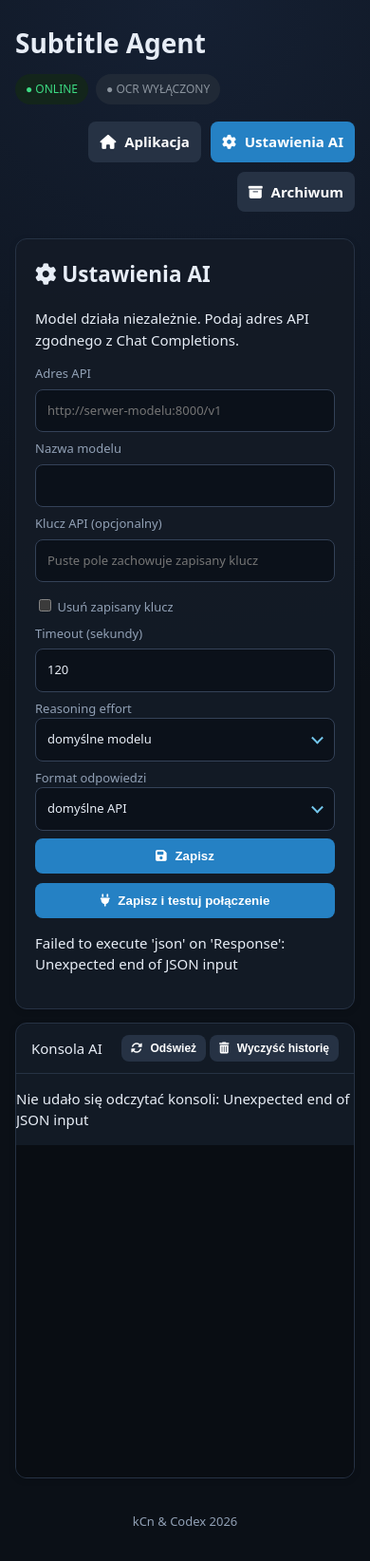
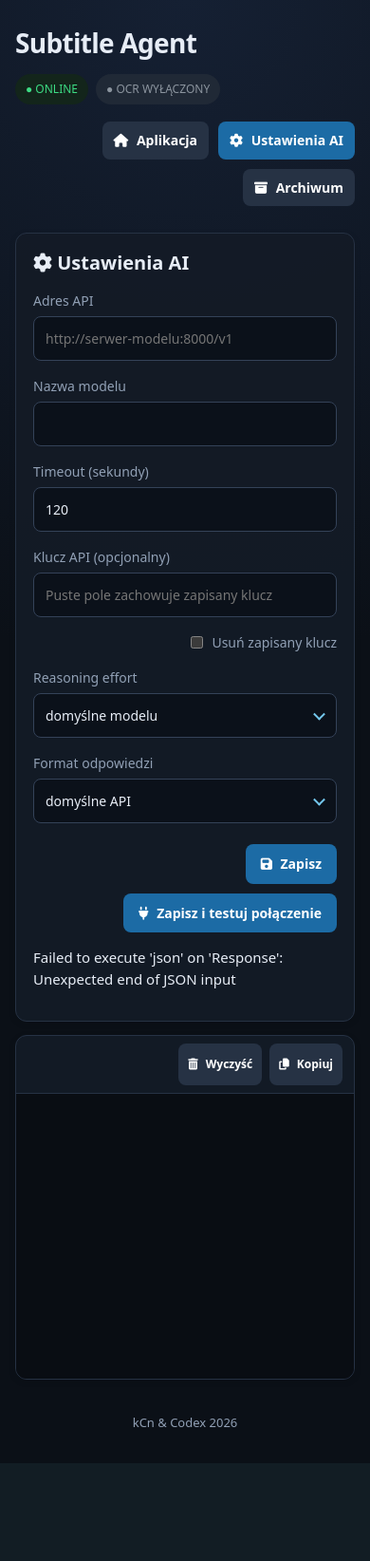
Before and after one commit to kCn3333/subtitle-agent, a FastAPI app: page /settings in a window 390 px wide. Shown: the whole page at 95% size. After the commit the page ends 1541 px from the top, so only its background shows below. Run offline with FastAPI, Linux system fonts and the light colour scheme; data that the repository does not hold is empty; parts of the project's set-up code (start-up, migrations or seed data) failed here and were passed over; some libraries are stand-ins or nearby versions.

Commit message:
Refine GUI actions, console controls and compact archive

```diff
--- /dev/null
+++ b/app/static/console-tools.js
@@ -0,0 +1,24 @@
+// The HTTP LAN deployment also needs copying when the secure Clipboard API is unavailable.
+async function copyConsoleText(text){
+  if(globalThis.navigator?.clipboard?.writeText){
+    try{await navigator.clipboard.writeText(text);return}catch{/* Try browser copy in HTTP/permission-restricted deployments. */}
+  }
+  const previous=document.activeElement,selection=document.getSelection();
+  const ranges=selection?Array.from({length:selection.rangeCount},(_,i)=>selection.getRangeAt(i).cloneRange()):[];
+  const field=document.createElement('textarea');field.value=text;field.className='clipboard-field';
+  field.setAttribute('readonly','');document.body.append(field);field.select();
+  try{if(!document.execCommand('copy'))throw new Error('Nie udało się skopiować. Zaznacz treść konsoli i skopiuj ręcznie.')}
+  finally{
+    field.remove();previous?.focus({preventScroll:true});
+    if(selection){selection.removeAllRanges();ranges.forEach(range=>selection.addRange(range))}
+  }
+}
+for(const button of document.querySelectorAll('[data-copy-console]')){
+  const feedback=document.createElement('span');feedback.className='sr-only';feedback.setAttribute('role','status');button.after(feedback);
+  button.addEventListener('click',async()=>{
+    const console=document.getElementById(button.dataset.copyConsole);
+    const text=Array.from(console.children,node=>node.textContent).join('\n');
+    try{await copyConsoleText(text);button.title='Skopiowano';feedback.textContent='Skopiowano zawartość konsoli.'}
+    catch(error){button.title=error.message;feedback.textContent=error.message}
+  });
+}
--- a/app/static/settings.js
+++ b/app/static/settings.js
@@ -55,11 +55,10 @@ async function refreshAiConsole(){
       aiConsole.scrollTop=atBottom?aiConsole.scrollHeight:scrollTop;
       consoleSignature=signature;
     }
-    aiConsoleState.textContent=entries.length?'Ostatnie 100 wpisów · odświeżanie co 2 s.':'Brak komunikatów. Wykonaj test połączenia lub synchronizację.';
+    aiConsoleState.textContent='';
   }catch(error){aiConsoleState.textContent=`Nie udało się odczytać konsoli: ${error.message}`}
   finally{consoleBusy=false}
 }
-document.querySelector('#refresh-ai-console').addEventListener('click',refreshAiConsole);
 document.querySelector('#clear-ai-console').addEventListener('click',async()=>{
   consoleGeneration++;
   try{
--- a/app/static/styles.css
+++ b/app/static/styles.css
@@ -13,10 +13,10 @@
 }
 * { box-sizing: border-box; }
 body { margin: 0; background: radial-gradient(circle at top, #152033, var(--bg) 45%); color: var(--text); font: 15px/1.5 system-ui, sans-serif; }
-main { width: min(1000px, calc(100% - 32px)); margin: 48px auto; }
+main { width: min(1000px, calc(100% - 32px)); margin: 32px auto; }
 header { display: flex; justify-content: space-between; align-items: center; margin-bottom: 28px; }
-h1 { margin: 0; font-size: 36px; }
-h2 { margin-top: 0; }
+h1 { margin: 0; font-size: 30px; letter-spacing: -.025em; }
+h2 { margin: 0 0 16px; font-size: 20px; line-height: 1.3; }
 h3 { margin: 20px 0 8px; color: var(--blue); }
 .health-group { display: flex; gap: 8px; align-items: center; }
 .health { padding: 7px 11px; border-radius: 99px; background: #13251b; color: var(--green); font-size: 12px; }
@@ -36,7 +36,7 @@ input:focus, select:focus { border-color: #438fc4; box-shadow: 0 0 0 3px #2581c4
 .select-wrap::after { position: absolute; top: 50%; right: 14px; width: 7px; height: 7px; border-right: 2px solid var(--blue); border-bottom: 2px solid var(--blue); content: ""; pointer-events: none; transform: translateY(-70%) rotate(45deg); }
 .select-wrap select { width: 100%; height: 100%; min-width: 230px; padding-right: 38px; appearance: none; cursor: pointer; }
 select option { background: var(--panel); color: var(--text); }
-button, .button { padding: 11px 16px; border: 0; border-radius: 8px; background: #2581c4; color: white; font-weight: 650; text-decoration: none; cursor: pointer; transition: filter .15s, transform .15s; }
+button, .button { padding: 11px 16px; border: 0; border-radius: 8px; background: #1c6ba5; color: white; font-weight: 650; text-decoration: none; cursor: pointer; transition: filter .15s, transform .15s; }
 button:hover, .button:hover { filter: brightness(1.12); }
 button:active, .button:active { transform: translateY(1px); }
 .status { display: grid; grid-template-columns: minmax(0, 1fr) auto; gap: 28px; align-items: stretch; padding: 24px; border-color: #2b3c4f; background: linear-gradient(135deg, rgba(20, 31, 43, .98), rgba(16, 24, 34, .98)); }
@@ -58,10 +58,10 @@ button:active, .button:active { transform: translateY(1px); }
 .download-button span { margin: 0; color: white; font-size: inherit; }
 .agent-button:disabled { border: 1px solid #3a4654; background: #28323e; color: #8491a1; cursor: not-allowed; opacity: 1; }
 .console-card { padding: 0; overflow: hidden; }
-.console-head { display: flex; padding: 12px 16px; align-items: center; justify-content: space-between; border-bottom: 1px solid var(--line); }
+.console-head { display: flex; padding: 12px 16px; align-items: center; justify-content: flex-end; gap: 8px; border-bottom: 1px solid var(--line); }
 .console-head button { padding: 7px 10px; background: #263244; font-size: 12px; }
-.console { height: 350px; padding: 14px; overflow: auto; background: #090d13; font: 13px/1.7 ui-monospace, SFMono-Regular, Consolas, monospace; scroll-behavior: smooth; }
-.entry { white-space: pre-wrap; }
+.console { height: 350px; padding: 14px; overflow: auto; background: #090d13; font: 13px/1.7 ui-monospace, SFMono-Regular, Consolas, monospace; overscroll-behavior: contain; }
+.entry { white-space: pre-wrap; overflow-wrap: anywhere; }
 .INFO { color: var(--blue); }
 .SUCCESS { color: var(--green); }
 .WARNING { color: var(--yellow); }
@@ -87,24 +87,63 @@ footer { padding: 22px 0 8px; color: var(--muted); font-size: 13px; text-align:
 .brand-row { display: flex; align-items: center; gap: 20px; flex-wrap: wrap; }
 .app-nav { display: flex; justify-content: flex-end; flex-wrap: wrap; gap: 10px; margin-top: 18px; }
 .app-nav .button { background: #263244; }
-.app-nav [aria-current="page"] { background: #2581c4; }
+.app-nav [aria-current="page"] { background: #1c6ba5; }
 button .fa-solid, .button .fa-solid { margin-right: 5px; }
-.ai-actions { margin-top: 16px; flex-wrap: wrap; }
+
 #ai-sync-status:empty { display: none; }
 .table-scroll { overflow-x: auto; }
 .archive-table { border-collapse: collapse; width: 100%; text-align: left; }
-.archive-table th, .archive-table td { padding: 14px 12px; border-bottom: 1px solid var(--line); vertical-align: top; }
+.archive-table th, .archive-table td { padding: 10px 12px; border-bottom: 1px solid var(--line); vertical-align: top; }
 .archive-table th { color: var(--muted); font-size: 13px; }
-.archive-table td:first-child { white-space: nowrap; font-size: 13px; color: var(--muted); }
-.archive-table td:nth-child(2) { min-width: 170px; font-weight: 650; overflow-wrap: anywhere; }
+.archive-table td:first-child { width: 44%; min-width: 190px; overflow-wrap: anywhere; }
+.archive-date { display: block; margin-bottom: 3px; color: var(--muted); font-size: 12px; font-variant-numeric: tabular-nums; }
+.archive-title { display: block; font-weight: 650; }
 .archive-files { list-style: none; margin: 0; padding: 0; min-width: 150px; }
-.archive-files li + li { margin-top: 10px; }
+.archive-files li + li { margin-top: 6px; }
 .archive-files a { color: var(--blue); text-decoration: none; overflow-wrap: anywhere; }
 .archive-files a:hover { text-decoration: underline; }
-.archive-files small { display: block; color: var(--muted); }
 @media (max-width: 700px) {
   .brand-row { gap: 12px; }
   .brand-row h1 { font-size: 28px; }
   .health-group { flex-wrap: wrap; }
   .app-nav .button { padding: 10px 12px; }
 }
+
+.action-panel { display: grid; grid-template-columns: minmax(0, 1fr) 205px; align-items: center; gap: 28px; }
+.action-content { min-width: 0; }
+.action-content label { margin-bottom: 0; }
+.action-content .select-wrap { margin-top: 6px; }
+.panel-actions { display: flex; flex-direction: column; gap: 9px; }
+.panel-actions .button, .panel-actions button { text-align: center; }
+.reference-panel { margin-top: 20px; padding-top: 20px; border-top: 1px solid var(--line); }
+.settings-fields { display: grid; grid-template-columns: repeat(2, minmax(0, 1fr)); gap: 16px 20px; }
+.settings-fields label { margin: 0; font-size: 14px; }
+.settings-fields .select-wrap { margin-top: 6px; }
+.field-wide { grid-column: 1 / -1; }
+.key-options { display: flex; flex-wrap: wrap; justify-content: space-between; gap: 8px 16px; color: var(--muted); font-size: 13px; }
+.key-options label { display: flex; align-items: center; gap: 6px; }
+.form-actions { justify-content: flex-end; margin-top: 22px; flex-wrap: wrap; }
+#settings-status:empty { display: none; }
+button, .button { font: inherit; font-size: 14px; font-weight: 650; line-height: 1.4; }
+button:focus-visible, a:focus-visible, .console:focus-visible { outline: 3px solid var(--blue); outline-offset: 3px; }
+.console-head { padding: 8px 12px; }
+.console-head button { min-height: 36px; }
+.archive-table tbody tr:hover { background: #1a2635; }
+.archive-table tr:last-child td { border-bottom: 0; }
+.archive-files a { font-size: 13px; }
+.sr-only { position: absolute; width: 1px; height: 1px; padding: 0; margin: -1px; overflow: hidden; clip-path: inset(50%); white-space: nowrap; border: 0; }
+.clipboard-field { position: fixed; left: -9999px; top: 0; }
+@media (max-width: 700px) {
+  .action-panel { grid-template-columns: minmax(0, 1fr); gap: 16px; }
+  .panel-actions { width: min(100%, 260px); justify-self: end; }
+  .settings-fields { grid-template-columns: minmax(0, 1fr); }
+  .row.form-actions { align-items: flex-end; }
+  .console-head button { min-height: 44px; }
+  .card { padding: 18px; }
+  .console { height: 300px; padding: 12px; }
+}
+@media (prefers-reduced-motion: reduce) {
+  *, *::before, *::after { transition: none !important; scroll-behavior: auto !important; }
+}
+
+.console-card:focus-within { border-color: var(--blue); }
--- a/app/templates/archive.html
+++ b/app/templates/archive.html
@@ -1,10 +1,10 @@
 <!doctype html>
 <html lang="pl"><head><meta charset="utf-8"><meta name="viewport" content="width=device-width,initial-scale=1">
-<title>Archiwum · {{ app_name }}</title><link rel="stylesheet" href="/static/styles.css">
+<title>Archiwum · {{ app_name }}</title><link rel="stylesheet" href="/static/styles.css?v=gui-compact-2">
 <link rel="stylesheet" href="/static/fontawesome/css/fontawesome.min.css"><link rel="stylesheet" href="/static/fontawesome/css/solid.min.css"></head>
 <body><main>{% include 'header.html' %}
 <section class="card"><h2><i class="fa-solid fa-box-archive" aria-hidden="true"></i> Archiwum</h2>
 <p id="archive-status" role="status">Wczytywanie…</p>
-<div class="table-scroll"><table class="archive-table"><thead><tr><th scope="col">Data</th><th scope="col">Tytuł filmu / odcinka</th><th scope="col">Workpacki</th><th scope="col">Wygenerowane napisy</th></tr></thead><tbody id="archive-rows"></tbody></table></div>
+<div class="table-scroll"><table class="archive-table" aria-label="Ostatnio opracowywane filmy i odcinki"><thead><tr><th scope="col">Tytuł filmu / odcinka</th><th scope="col">Workpacki</th><th scope="col">Wygenerowane napisy</th></tr></thead><tbody id="archive-rows"></tbody></table></div>
 </section><footer>kCn &amp; Codex 2026</footer></main>
-<script src="/static/header.js"></script><script src="/static/archive.js"></script></body></html>
+<script src="/static/header.js"></script><script src="/static/archive.js?v=gui-compact-2"></script></body></html>
--- a/app/templates/settings.html
+++ b/app/templates/settings.html
@@ -1,26 +1,26 @@
 <!doctype html>
 <html lang="pl"><head><meta charset="utf-8"><meta name="viewport" content="width=device-width,initial-scale=1">
-<title>Ustawienia AI · {{ app_name }}</title><link rel="stylesheet" href="/static/styles.css"><link rel="stylesheet" href="/static/fontawesome/css/fontawesome.min.css"><link rel="stylesheet" href="/static/fontawesome/css/solid.min.css"></head>
+<title>Ustawienia AI · {{ app_name }}</title><link rel="stylesheet" href="/static/styles.css?v=gui-compact-2"><link rel="stylesheet" href="/static/fontawesome/css/fontawesome.min.css"><link rel="stylesheet" href="/static/fontawesome/css/solid.min.css"></head>
 <body><main>{% include 'header.html' %}
 <section class="card"><h2><i class="fa-solid fa-gear" aria-hidden="true"></i> Ustawienia AI</h2><form id="ai-settings">
-<p>Model działa niezależnie. Podaj adres API zgodnego z Chat Completions.</p>
-<label>Adres API <input id="api-url" type="url" required placeholder="http://serwer-modelu:8000/v1" maxlength="2048"></label>
+<div class="settings-fields">
+<label class="field-wide">Adres API <input id="api-url" type="url" required placeholder="http://serwer-modelu:8000/v1" maxlength="2048"></label>
 <label>Nazwa modelu <input id="model" required maxlength="200"></label>
-<label>Klucz API (opcjonalny) <input id="api-key" type="password" autocomplete="new-password" placeholder="Puste pole zachowuje zapisany klucz"></label>
-<p id="key-status"></p><label><input id="clear-key" type="checkbox"> Usuń zapisany klucz</label>
 <label>Timeout (sekundy) <input id="timeout" type="number" min="1" max="3600" required value="120"></label>
+<label class="field-wide">Klucz API (opcjonalny) <input id="api-key" type="password" autocomplete="new-password" placeholder="Puste pole zachowuje zapisany klucz"></label>
+<div class="field-wide key-options"><span id="key-status"></span><label><input id="clear-key" type="checkbox"> Usuń zapisany klucz</label></div>
 <label>Reasoning effort <span class="select-wrap"><select id="reasoning-effort">
   <option value="">domyślne modelu</option><option value="none">wyłączone</option>
 </select></span></label>
 <label>Format odpowiedzi <span class="select-wrap"><select id="response-format">
   <option value="">domyślne API</option><option value="json_object">JSON</option>
 </select></span></label>
-<div class="row"><button type="submit"><i class="fa-solid fa-floppy-disk" aria-hidden="true"></i> Zapisz</button><button type="button" id="test-api"><i class="fa-solid fa-plug" aria-hidden="true"></i> Zapisz i testuj połączenie</button></div>
+</div><div class="row form-actions"><button type="submit"><i class="fa-solid fa-floppy-disk" aria-hidden="true"></i> Zapisz</button><button type="button" id="test-api"><i class="fa-solid fa-plug" aria-hidden="true"></i> Zapisz i testuj połączenie</button></div>
 <p id="settings-status" role="status"></p>
 </form></section>
-<section class="console-card"><div class="console-head"><span>Konsola AI</span><div>
-  <button id="refresh-ai-console" type="button"><i class="fa-solid fa-rotate" aria-hidden="true"></i> Odśwież</button>
-  <button id="clear-ai-console" type="button"><i class="fa-solid fa-trash-can" aria-hidden="true"></i> Wyczyść historię</button></div></div>
-  <p id="ai-console-state" role="status"></p>
+<section class="console-card" aria-label="Konsola AI"><div class="console-head">
+  <button id="clear-ai-console" type="button"><i class="fa-solid fa-trash-can" aria-hidden="true"></i> Wyczyść</button>
+  <button type="button" data-copy-console="ai-console"><i class="fa-solid fa-copy" aria-hidden="true"></i> Kopiuj</button></div>
+  <p id="ai-console-state" class="sr-only" role="status"></p>
   <div id="ai-console" class="console" tabindex="0" aria-label="Historia komunikatów i odpowiedzi modelu"></div>
-</section><footer>kCn &amp; Codex 2026</footer></main><script src="/static/header.js"></script><script src="/static/settings.js?v=ai-json-format-1"></script></body></html>
+</section><footer>kCn &amp; Codex 2026</footer></main><script src="/static/header.js"></script><script src="/static/settings.js?v=gui-compact-2"></script><script src="/static/console-tools.js?v=gui-compact-2"></script></body></html>
```
Also changed, not shown: app/static/archive.js (+7 -5 lines), app/templates/index.html (+16 -10 lines), tests/archive_ui.test.cjs (+8 -5 lines), tests/console_tools_ui.test.cjs (added, +34 -0 lines).
